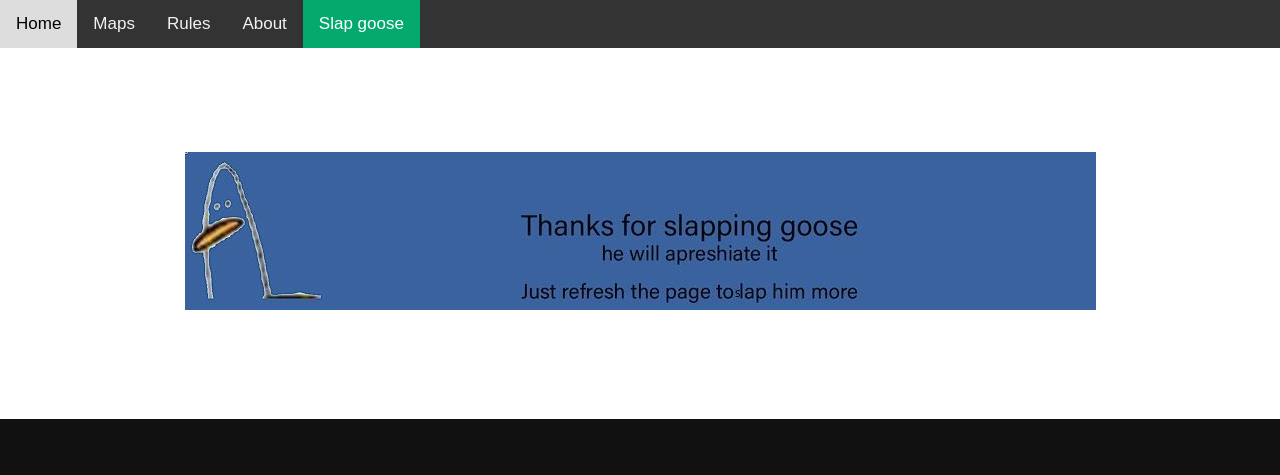
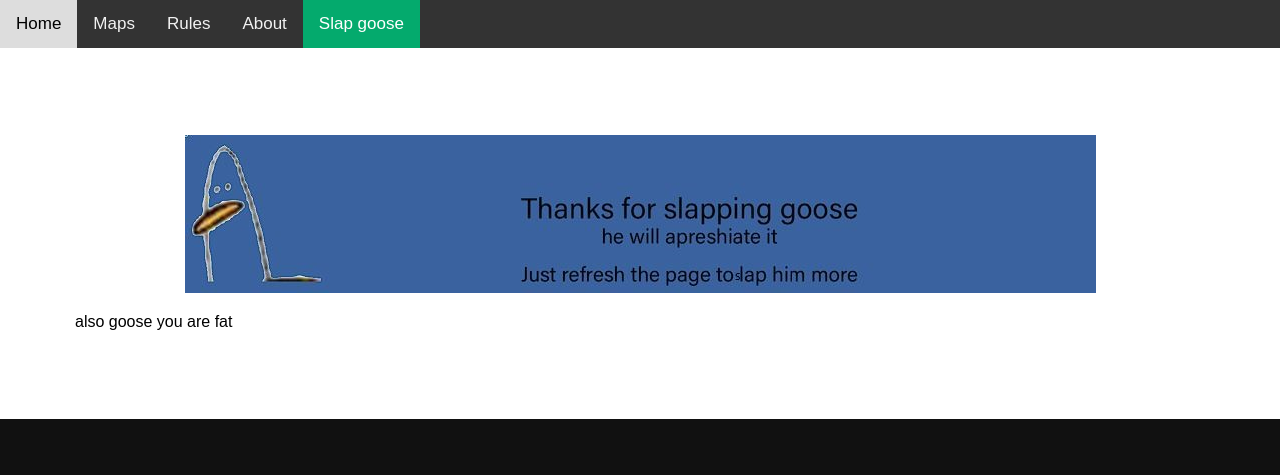
Before and after one commit to BitOMOn/DEPRECATED-muckmc, a plain HTML site: page slapgoose.html in a window 1280 px wide. Shown: the top 475 px of the page. Drawn offline with Linux system fonts and the light colour scheme.

Commit message:
Update slapgoose.html

```diff
--- a/slapgoose.html
+++ b/slapgoose.html
@@ -43,6 +43,7 @@ function myFunction() {
 	<div class="all">
 		<p style="text-align:center;">
 		<img src="slapgoose/Capture.JPG">
+		<p> also goose you are fat </p>
 		</p>
 		</div>
 
```
